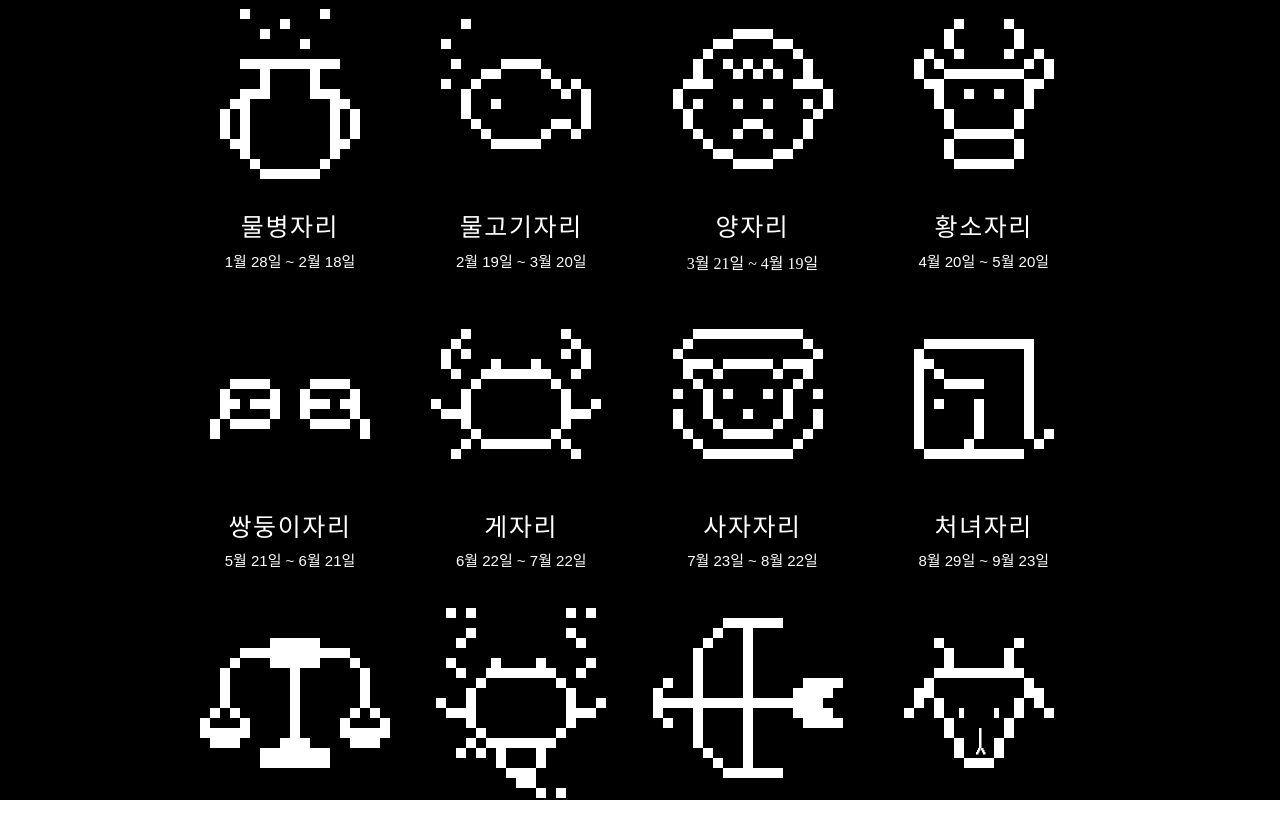
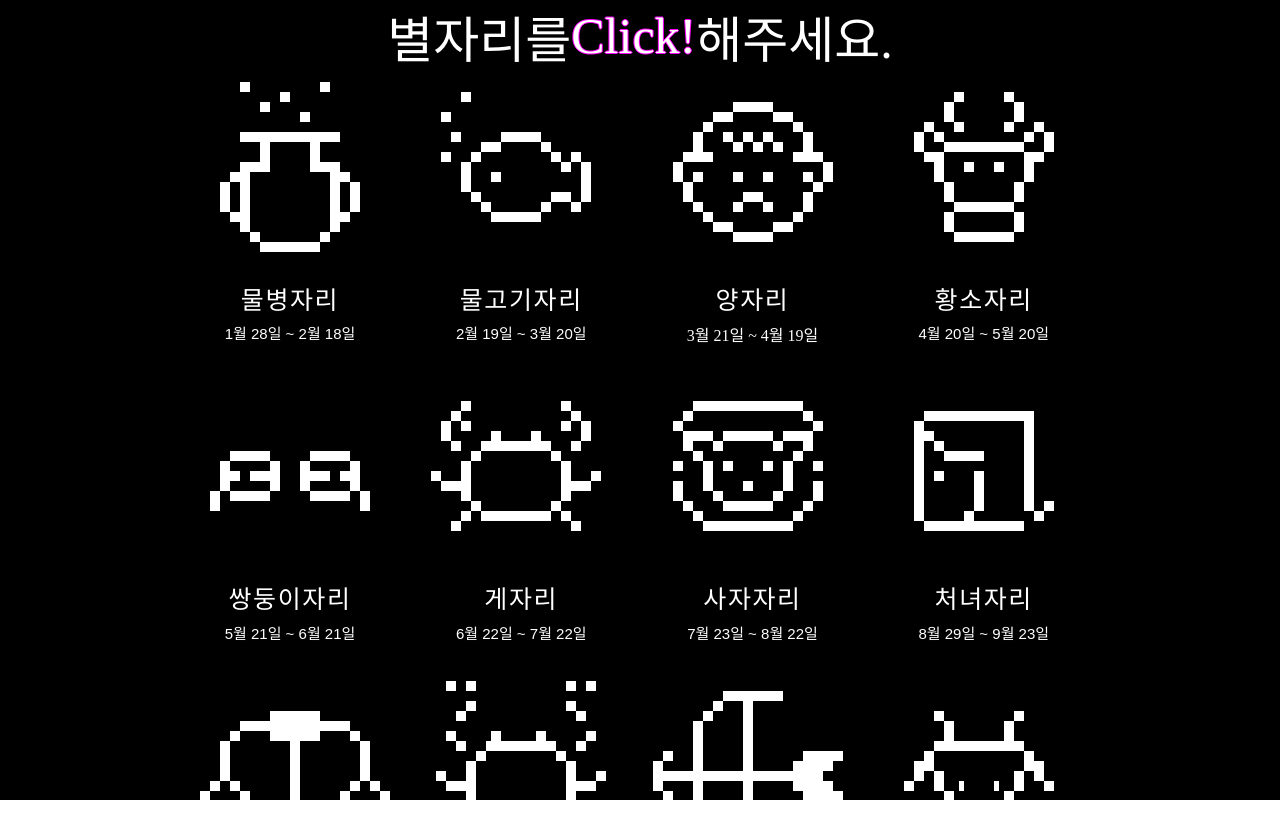
Before and after one commit to myungju030/horoscope, a Next.js app in the folder client/: page /horoscope in a window 1280 px wide. Shown: the top 838 px of the page. Built offline with nearby package versions, Linux system fonts and the light colour scheme; a web font is replaced by a local one.

Commit message:
design: 디자인 수정

```diff
--- a/client/styles/Horoscope.module.css
+++ b/client/styles/Horoscope.module.css
@@ -26,17 +26,12 @@
   height: 100vh;
   display: flex;
   flex-direction: column;
-  justify-content: center;
+  justify-content: space-evenly;
   align-items: center;
   background-color: #000000;
 
   @media (max-width: 992px) {
     height: auto;
-    display: flex;
-    flex-direction: column;
-    justify-content: center;
-    align-items: center;
-    background-color: #000000;
   }
 }
 
--- a/client/styles/Keyword.module.css
+++ b/client/styles/Keyword.module.css
@@ -7,7 +7,7 @@
   overflow-y: scroll;
 
   @media (max-width: 768px) {
-    height: auto;
+    height: 120vh;
   }
 }
 
```
